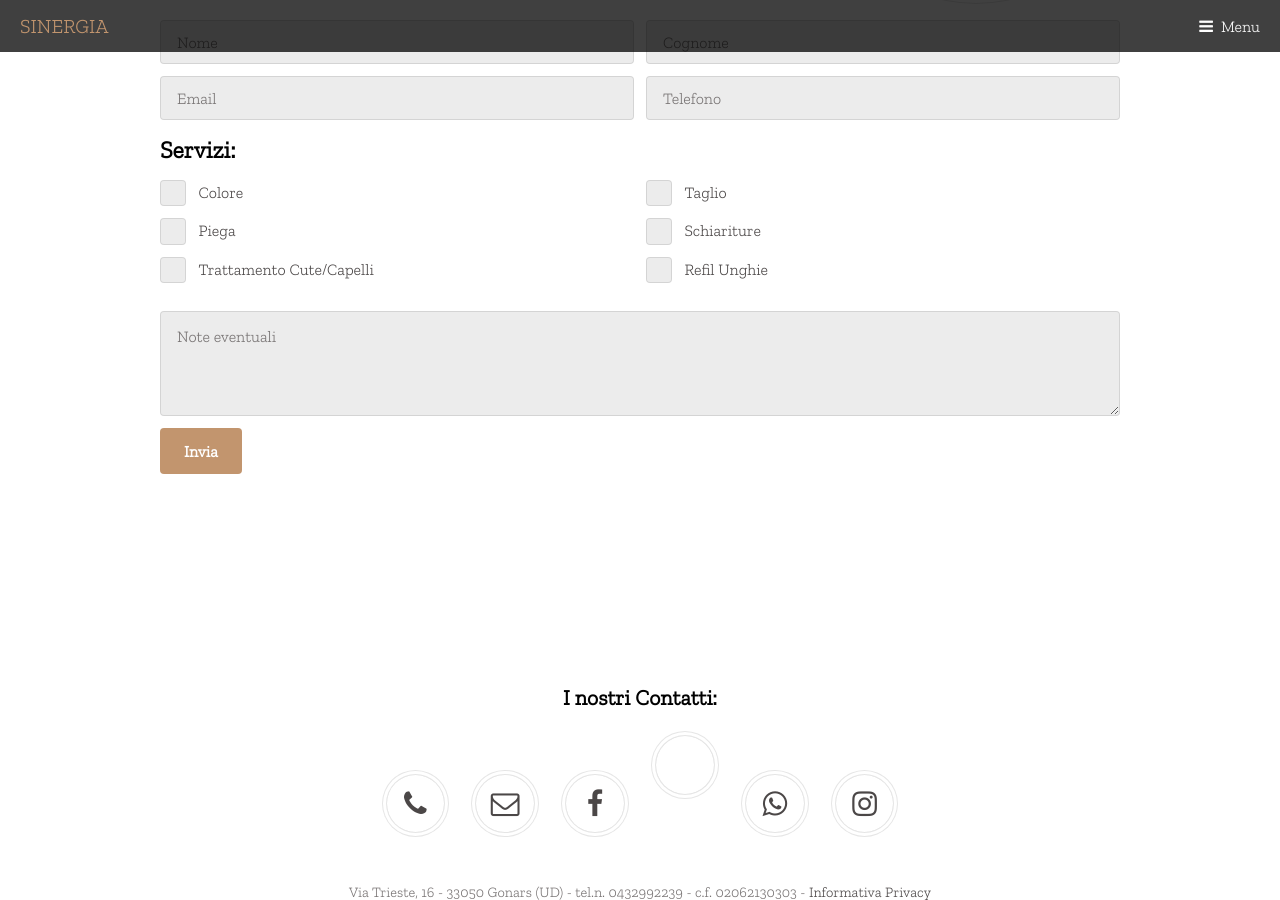
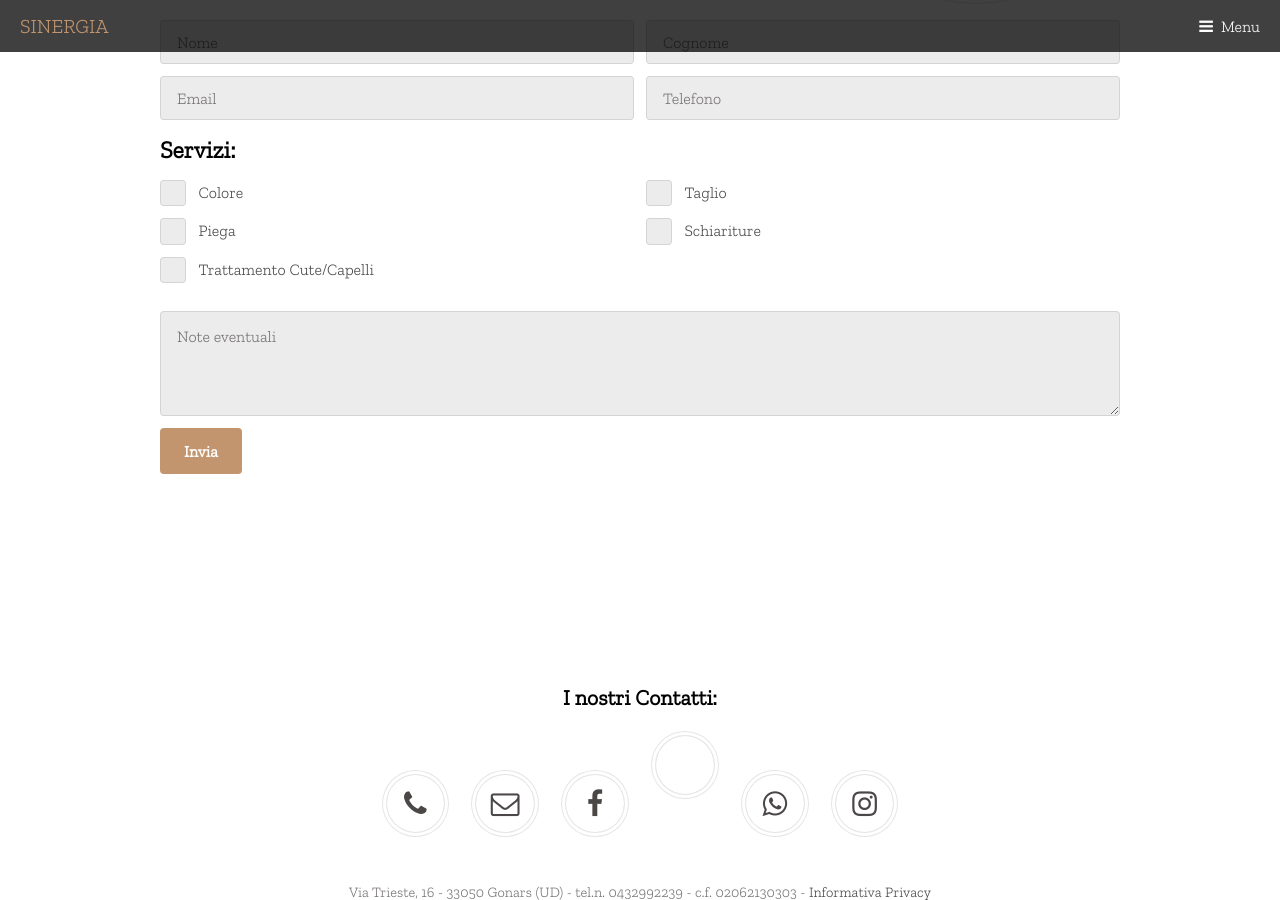
Before and after one commit to nardy70/sinergiaweb, a Jekyll site: the page built from listadiattesa.md, in a window 1280 px wide and 900 px high, scrolled down 496 px. Built offline with Jekyll 4.4.1, drawn with Linux system fonts in a browser that asks for light colours; comment, search, counter and statistics services are not loaded; a style sheet for code colours, icons or effects is not loaded.

Commit message:
Update listadiattesa.md

```diff
--- a/listadiattesa.md
+++ b/listadiattesa.md
@@ -28,7 +28,6 @@ sitemap:
         <div class="6u 12u$(xsmall)"><input type="checkbox" name="piega" id="piega"/><label for="piega">Piega</label></div>
         <div class="6u 12u$(xsmall)"><input type="checkbox" name="schiariture" id="schiariture"/><label for="schiariture">Schiariture</label></div>
         <div class="6u 12u$(xsmall)"><input type="checkbox" name="trattcutecapelli" id="trattcutecapelli"/><label for="trattcutecapelli">Trattamento Cute/Capelli</label></div>
-        <div class="6u 12u$(xsmall)"><input type="checkbox" name="refilunghie" id="refilunghie"/><label for="refilunghie">Refil Unghie</label></div>
 				<div class="12u$" style="margin-top: 1em;"><textarea name="note" id="note" placeholder="Note eventuali" rows="3"></textarea></div>
 				<input type="hidden" name="_subject" value="Lista di attesa" />
 				<input type="hidden" name="_format" value="plain" />
```
